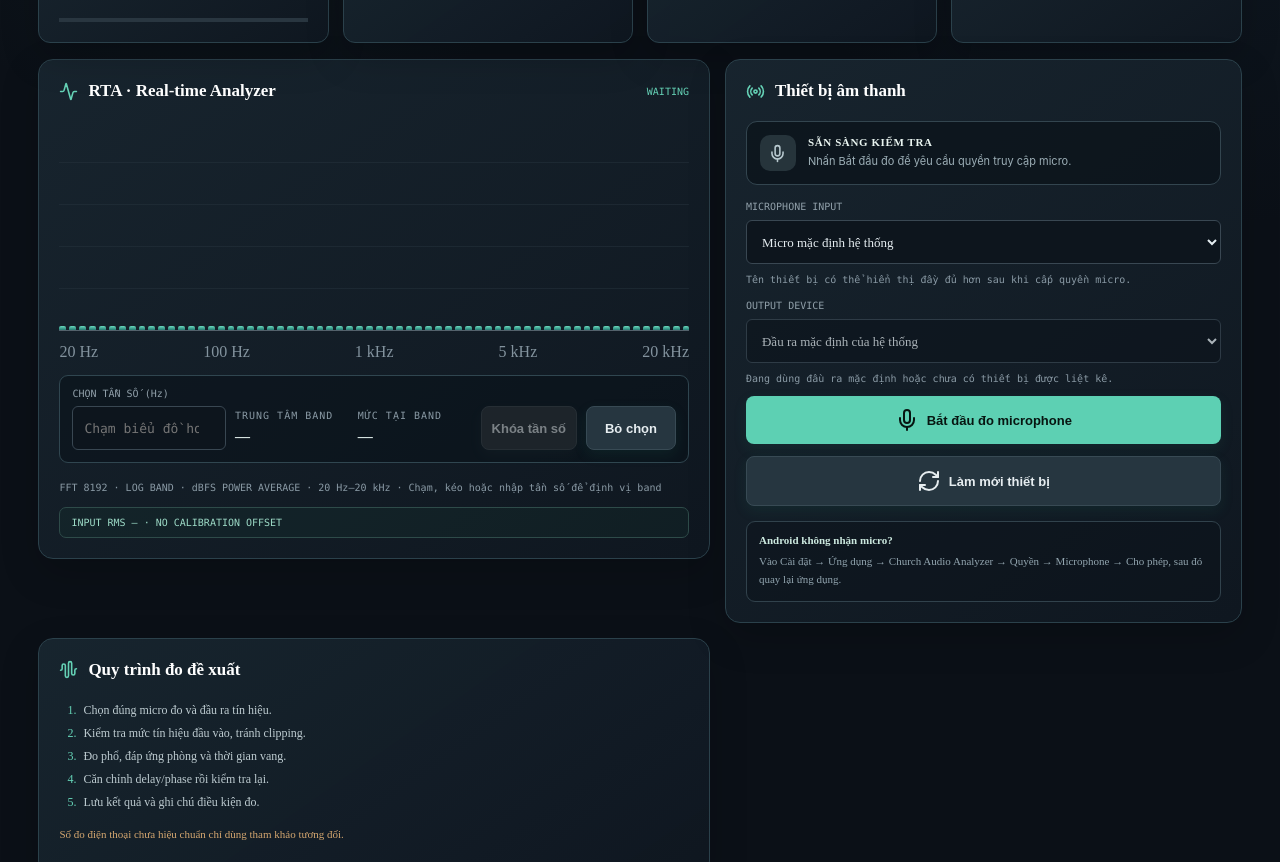
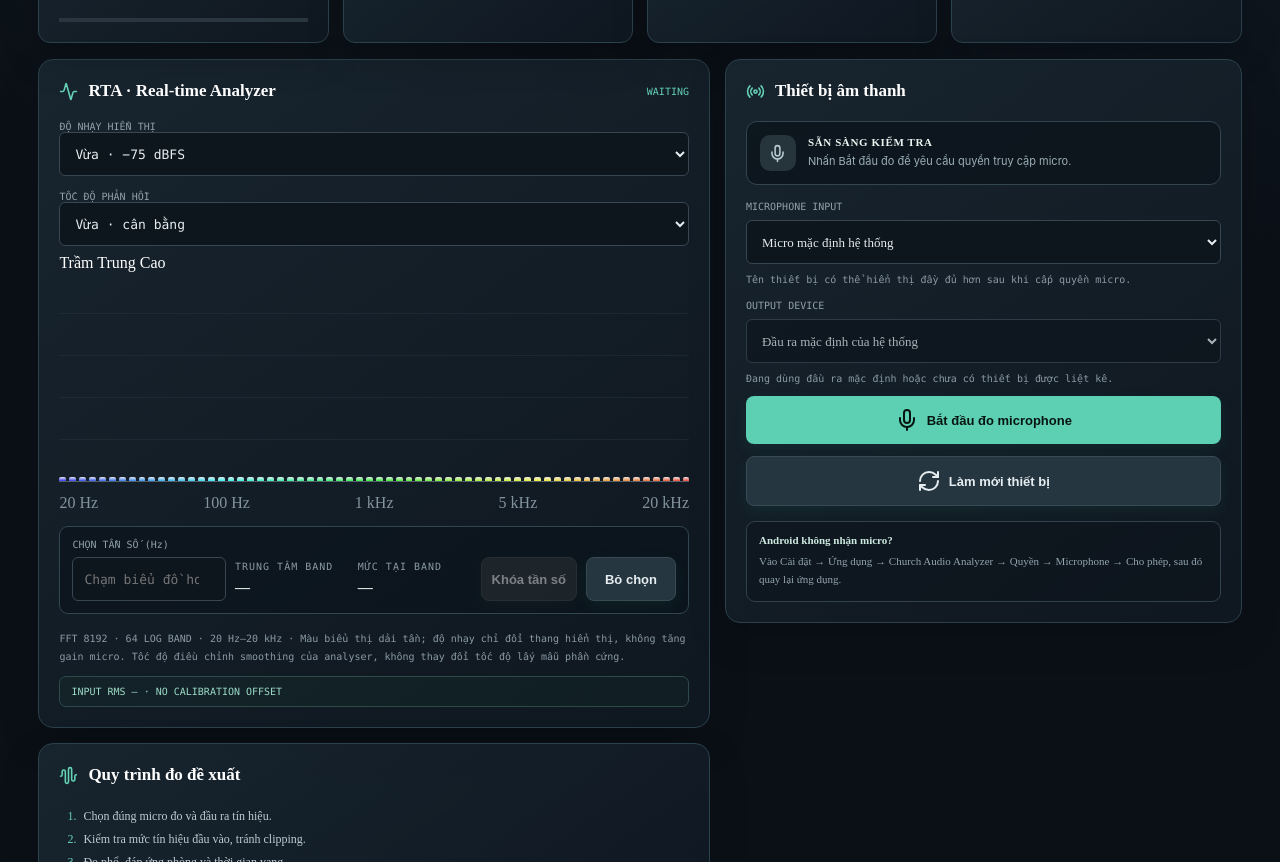
Before and after one commit to nhocktrung2019-ux/CHURCH-AUDIO-AI, a React (Vite) app: page / in a window 1280 px wide. Shown: the part 640-1502 px from the top of the page. Built offline with nearby package versions, Linux system fonts and the light colour scheme.

Commit message:
Add multicolor RTA and sensitivity/speed controls

```diff
--- a/src/App.tsx
+++ b/src/App.tsx
@@ -18,6 +18,7 @@ import SPLMeterPanel from "./audio/SPLMeterPanel";
 import MicCalibrationPanel from "./audio/MicCalibrationPanel";
 import MicrophoneSensitivityPanel, { type MicrophoneSensitivityProfile } from "./audio/MicrophoneSensitivityPanel";
 import { rtaBandFrequency, rtaBandIndexForFrequency } from "./audio/rtaFrequency";
+import { getRtaBandColor, getRtaBarHeight, type RtaSensitivity, type RtaSpeed } from "./audio/rtaDisplaySettings";
 import ProjectBackupPanel from "./audio/ProjectBackupPanel";
 import MultiMicFeedbackPanel from "./audio/MultiMicFeedbackPanel";
 import VersionSupportPanel from "./audio/VersionSupportPanel";
@@ -44,12 +45,14 @@ export default function App() {
   const [activeTab, setActiveTab] = useState<TabId>("overview");
   const [selectedRtaBand, setSelectedRtaBand] = usePersistentState<number | null>("church-audio-rta-selected-band", null);
   const [rtaCursorLocked, setRtaCursorLocked] = useState(false);
+  const [rtaSensitivity, setRtaSensitivity] = usePersistentState<RtaSensitivity>("church-audio-rta-sensitivity", "medium");
+  const [rtaSpeed, setRtaSpeed] = usePersistentState<RtaSpeed>("church-audio-rta-speed", "medium");
   const [rtaFrequencyInput, setRtaFrequencyInput] = useState(() => selectedRtaBand === null ? "" : String(Math.round(rtaBandFrequency(selectedRtaBand))));
   const [micSensitivityProfile, setMicSensitivityProfile] = usePersistentState<MicrophoneSensitivityProfile | null>("church-audio-mic-sensitivity-profile", null);
   const [calibrationOffsetDb, setCalibrationOffsetDb] = usePersistentState("church-audio-mic-offset-db",0);
   const [micCalibration, setMicCalibration] = usePersistentState<MicCalibrationFile | null>("church-audio-mic-calibration-file",null);
   const calibrationPoints = micCalibration?.points ?? EMPTY_MIC_CALIBRATION_POINTS;
-  const a = useAudioAnalyzer(calibrationPoints);
+  const a = useAudioAnalyzer(calibrationPoints, rtaSpeed);
   const selectRtaBand = (event: PointerEvent<HTMLDivElement>) => {
     if (rtaCursorLocked) return;
     const bounds = event.currentTarget.getBoundingClientRect();
@@ -98,6 +101,11 @@ export default function App() {
 
   const RtaPanel = () => <article className="panel">
     <div className="heading"><Activity /><h2>RTA · Real-time Analyzer</h2><span>{a.running ? "LIVE" : "WAITING"}</span></div>
+    <div className="rta-display-controls" aria-label="Cài đặt hiển thị RTA">
+      <label>ĐỘ NHẠY HIỂN THỊ<select value={rtaSensitivity} onChange={(event) => setRtaSensitivity(event.target.value as RtaSensitivity)}><option value="high">Cao · −90 dBFS</option><option value="medium">Vừa · −75 dBFS</option><option value="low">Thấp · −60 dBFS</option></select></label>
+      <label>TỐC ĐỘ PHẢN HỒI<select value={rtaSpeed} onChange={(event) => setRtaSpeed(event.target.value as RtaSpeed)}><option value="fast">Nhanh · bắt đỉnh nhanh</option><option value="medium">Vừa · cân bằng</option><option value="slow">Chậm · ổn định</option></select></label>
+      <div className="rta-color-legend"><span><i className="rta-color-low" /> Trầm</span><span><i className="rta-color-mid" /> Trung</span><span><i className="rta-color-high" /> Cao</span></div>
+    </div>
     <div
       className="chart rta-chart"
       style={{ position: "relative", touchAction: "pan-y", cursor: rtaCursorLocked ? "default" : "crosshair", userSelect: "none" }}
@@ -106,7 +114,7 @@ export default function App() {
       aria-label="Biểu đồ RTA 20 Hz đến 20 kHz. Chạm hoặc kéo để chọn tần số."
       role="group"
     >
-      {a.spectrum.map((value, index) => <i key={index} style={{ height: `${Math.max(2, (value + 100) * .98)}%` }} />)}
+      {a.spectrum.map((value, index) => <i key={index} title={`${Math.round(rtaBandFrequency(index, a.spectrum.length))} Hz · ${value.toFixed(1)} dBFS`} style={{ height: `${getRtaBarHeight(value, rtaSensitivity)}%`, background: `linear-gradient(0deg, ${getRtaBandColor(index, a.spectrum.length)}, rgba(255,255,255,.9))` }} />)}
       {selectedRtaBand !== null && (
         <div
           className="rta-cursor-line"
@@ -149,7 +157,7 @@ export default function App() {
         Bỏ chọn
       </button>
     </div>
-    <small className="muted">FFT 8192 · LOG BAND · dBFS POWER AVERAGE · 20 Hz–20 kHz · Chạm, kéo hoặc nhập tần số để định vị band</small><p className="calibrated-inline">INPUT RMS {a.rmsDbfs <= -99 ? "—" : (a.rmsDbfs + calibrationOffsetDb).toFixed(1) + " dB SPL"} · {calibrationOffsetDb === 0 ? "NO CALIBRATION OFFSET" : "ONE-POINT OFFSET ACTIVE"}</p>
+    <small className="muted">FFT 8192 · 64 LOG BAND · 20 Hz–20 kHz · Màu biểu thị dải tần; độ nhạy chỉ đổi thang hiển thị, không tăng gain micro. Tốc độ điều chỉnh smoothing của analyser, không thay đổi tốc độ lấy mẫu phần cứng.</small><p className="calibrated-inline">INPUT RMS {a.rmsDbfs <= -99 ? "—" : (a.rmsDbfs + calibrationOffsetDb).toFixed(1) + " dB SPL"} · {calibrationOffsetDb === 0 ? "NO CALIBRATION OFFSET" : "ONE-POINT OFFSET ACTIVE"}</p>
   </article>;
 
   const SpectrogramPanel = () => <article className="panel">
```
